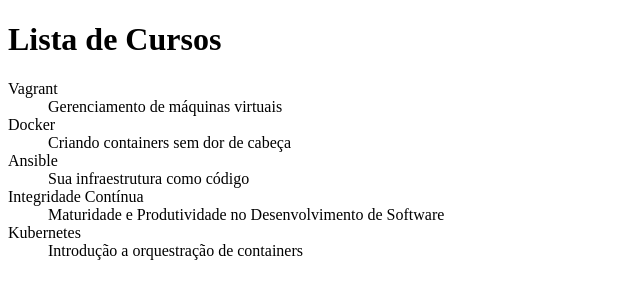
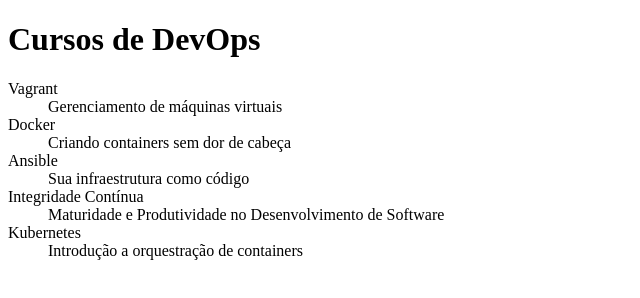
Before and after one commit to sanchesAnderson/git-github, a plain HTML site: page index.html in a window 1280 px wide. Shown: the whole page, without its empty margins (0-640 px from the left). Drawn offline with Linux system fonts and the light colour scheme.

Commit message:
Corrigindo tiítulo e h1

```diff
--- a/index.html
+++ b/index.html
@@ -2,10 +2,10 @@
 <html lang="en">
     <head>
         <meta charset="UTF-8">
-        <title>Lista de Cursos de DevOps da Alura</title>
+        <title>Lista de Cursos</title>
     </head>
     <body>
-        <h1>Lista de Cursos</h1>
+        <h1>Cursos de DevOps</h1>
 
         <dl>
             <dt>Vagrant</dt>
```
